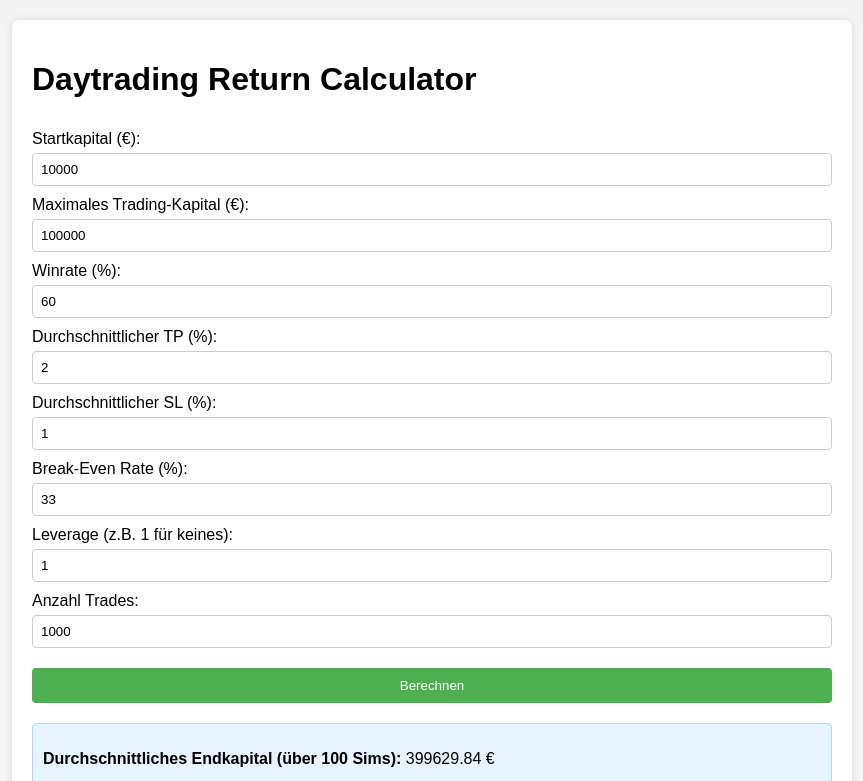
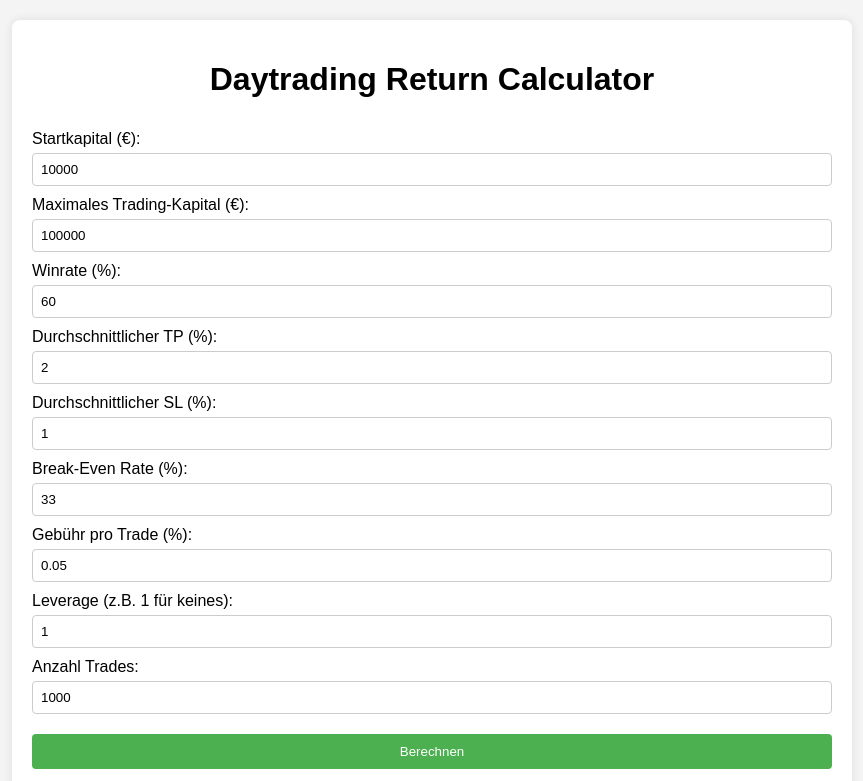
Before and after one commit to FabianK966/Tradereturn, a plain HTML site: page index.html in a window 1280 px wide. Both pictures are taken after a click on the button "Berechnen". Shown: the top 781 px of the page, without its empty margins (208-1071 px from the left). Drawn offline with nearby package versions, Linux system fonts and the light colour scheme.

Commit message:
Added trade fees with leverage adjustment

```diff
--- a/index.html
+++ b/index.html
@@ -29,6 +29,9 @@
             <label for="break-even-rate">Break-Even Rate (%):</label>
             <input type="number" id="break-even-rate" value="33" min="0" max="100" required>
 
+            <label for="fee-per-trade">Gebühr pro Trade (%):</label>
+            <input type="number" id="fee-per-trade" value="0.05" step="0.01" min="0" required>
+
             <label for="leverage">Leverage (z.B. 1 für keines):</label>
             <input type="number" id="leverage" value="1" min="1" required>
 
--- a/script.js
+++ b/script.js
@@ -8,6 +8,7 @@ function calculateReturn() {
     const avgTp = parseFloat(document.getElementById('avg-tp').value) / 100;
     const avgSl = parseFloat(document.getElementById('avg-sl').value) / 100;
     const breakEvenRate = parseFloat(document.getElementById('break-even-rate').value) / 100;
+    const feePerTrade = parseFloat(document.getElementById('fee-per-trade').value) / 100;
     const leverage = parseFloat(document.getElementById('leverage').value);
     const numTrades = parseInt(document.getElementById('num-trades').value);
     const numSims = 100;
@@ -30,6 +31,7 @@ function calculateReturn() {
         for (let trade = 0; trade < numTrades; trade++) {
             const effectiveTp = avgTp * leverage;
             const effectiveSl = avgSl * leverage;
+            const effectiveFee = feePerTrade * leverage;
             const tradingCapital = Math.min(currentCapital, maxCapital);
 
             const isBreakEven = Math.random() < breakEvenRate;
@@ -39,7 +41,10 @@ function calculateReturn() {
                 } else {
                     currentCapital -= tradingCapital * effectiveSl;
                 }
-            } // Bei Break-Even: Keine Änderung am Kapital
+            } // Bei Break-Even: Keine Änderung durch TP/SL
+
+            // Gebühr für jeden Trade abziehen
+            currentCapital -= tradingCapital * effectiveFee;
 
             if (sim === 0) {
                 capitalHistory.push(currentCapital);
@@ -75,7 +80,7 @@ function calculateReturn() {
     const avgEndCapital = totalEndCapital / numSims;
     const avgReturn = totalReturn / numSims;
     const avgMaxDd = totalMaxDd / numSims;
-    const evPerTrade = maxCapital * ((1 - breakEvenRate) * (winrate * (avgTp * leverage) - (1 - winrate) * (avgSl * leverage)));
+    const evPerTrade = maxCapital * ((1 - breakEvenRate) * (winrate * (avgTp * leverage) - (1 - winrate) * (avgSl * leverage)) - feePerTrade * leverage);
 
     // Ergebnis anzeigen
     const resultDiv = document.getElementById('result');
--- a/styles.css
+++ b/styles.css
@@ -6,7 +6,7 @@ body {
 }
 
 .container {
-    max-width: 800px; /* Erhöht für Chart */
+    max-width: 800px;
     margin: auto;
     background: white;
     padding: 20px;
@@ -14,7 +14,7 @@ body {
     box-shadow: 0 0 10px rgba(0,0,0,0.1);
 }
 
-h2 {
+h1 {
     text-align: center;
 }
 
@@ -57,5 +57,5 @@ button:hover {
 }
 
 #capitalChart {
-    max-height: 300px;
+    max-height: 400px;
 }
```
